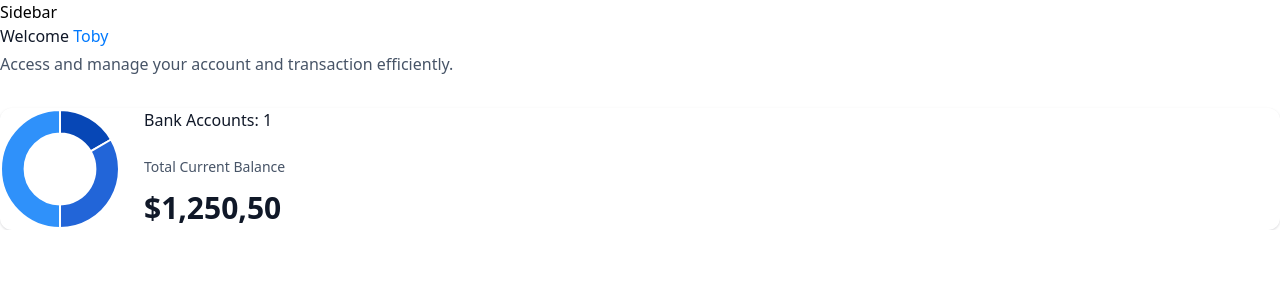
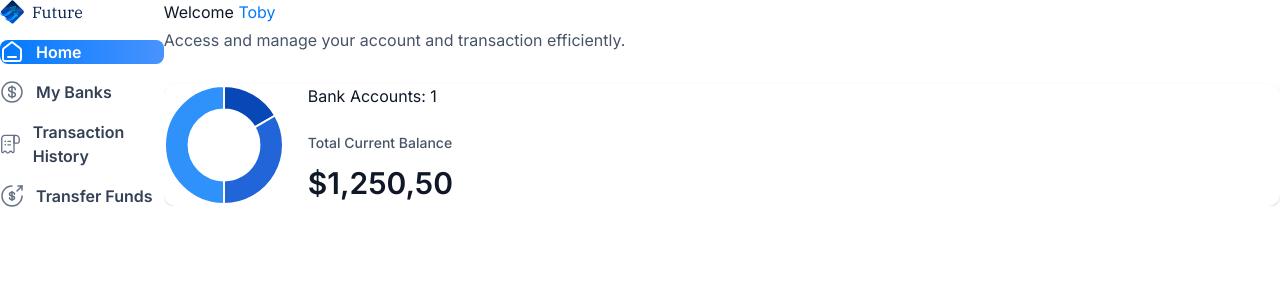
Before and after one commit to moonbek007/online-banking-app, a Next.js app: page / in a window 1280 px wide. Shown: the top 300 px of the page. Built offline with nearby package versions, Linux system fonts and the light colour scheme.

Commit message:
feat: Add Sidebar and MobileNavbar to Dashboard

```diff
--- a/app/(root)/layout.tsx
+++ b/app/(root)/layout.tsx
@@ -1,12 +1,26 @@
+import MobileNavbar from "@/components/MobileNavbar"
+import Sidebar from "@/components/Sidebar"
+import Image from "next/image"
+
 export default function RootLayout({
   children,
 }: Readonly<{
   children: React.ReactNode
 }>) {
+  const loggedIn = { firstName: "Jason", lastName: "Todd" }
   return (
-    <main>
-        Sidebar
+    <main className="flex h-screen w-full font-inter">
+      <Sidebar user={loggedIn} />
+
+      <div className="flex size-full flex-col">
+        <div className="root-layout">
+          <Image src="/icons/logo.svg" alt="menu icon" width={30} height={30} />
+          <div>
+            <MobileNavbar user={loggedIn} />
+          </div>
+        </div>
         {children}
+      </div>
     </main>
   )
 }
--- /dev/null
+++ b/components/MobileNavbar.tsx
@@ -0,0 +1,95 @@
+"use client"
+
+import {
+  Sheet,
+  SheetClose,
+  SheetContent,
+  SheetDescription,
+  SheetHeader,
+  SheetTitle,
+  SheetTrigger,
+} from "@/components/ui/sheet"
+import { sidebarLinks } from "@/constants"
+import { cn } from "@/lib/utils"
+import Image from "next/image"
+import Link from "next/link"
+import { usePathname } from "next/navigation"
+
+const MobileNavbar = ({ user }: MobileNavbarProps) => {
+  const pathName = usePathname()
+  return (
+    <section className="w-full max-w-[264px]">
+      <Sheet>
+        <SheetTrigger>
+          <Image
+            src="/icons/hamburger.svg"
+            alt="menu"
+            className="cursor-pointer"
+            width={30}
+            height={30}
+          />
+        </SheetTrigger>
+        <SheetContent className="border-none bg-white">
+          <Link
+            href="/"
+            className="flex cursor-pointer items-center gap-1 px-4"
+          >
+            <Image
+              src="/icons/logo.svg"
+              alt="Future logo"
+              width={34}
+              height={34}
+            />
+            <h1 className="font-ibm-plex-serif text-26 font-bold text-black-1">
+              Future
+            </h1>
+          </Link>
+          <div className="mobilenav-sheet">
+            <SheetClose>
+              <nav className="flex h-full flex-col gap-6 pt-16 text-white">
+                {sidebarLinks.map((link) => {
+                  const isActive =
+                    pathName === link.route ||
+                    pathName.startsWith(`${link.route}`)
+                  return (
+                    <SheetClose key={link.route}>
+                      <Link
+                        href={link.route}
+                        key={link.label}
+                        className={cn("mobilenav-sheet_close w-full", {
+                          "bg-bank-gradient": isActive,
+                        })}
+                      >
+                        <Image
+                          src={link.imgURL}
+                          alt={link.label}
+                          width={20}
+                          height={20}
+                          className={cn({
+                            "brightness-[3] invert-0": isActive,
+                          })}
+                        />
+                        <p
+                          className={cn("text-16 font-semibold text-black-2", {
+                            "text-white": isActive,
+                          })}
+                        >
+                          {link.label}
+                        </p>
+                      </Link>
+                    </SheetClose>
+                  )
+                })}
+
+                {/* USER */}
+              </nav>
+            </SheetClose>
+            {/* Footer */}
+          </div>
+        </SheetContent>
+      </Sheet>
+    </section>
+  )
+}
+
+export default MobileNavbar
--- /dev/null
+++ b/components/Sidebar.tsx
@@ -0,0 +1,56 @@
+"use client"
+
+import { sidebarLinks } from "@/constants"
+import { cn } from "@/lib/utils"
+import Image from "next/image"
+import Link from "next/link"
+import { usePathname } from "next/navigation"
+
+const Sidebar = ({ user }: SiderbarProps) => {
+  const pathName = usePathname()
+
+  return (
+    <section className="sidebar">
+      <nav className="flex flex-col gap-4">
+        <Link href="/" className="mb-12 flex cursor-pointer items-center gap-2">
+          <Image
+            src="/icons/logo.svg"
+            alt="Future logo"
+            width={34}
+            height={34}
+            className="size-[24px] max-xl:size-14"
+          />
+          <h1 className="sidebar-logo">Future</h1>
+        </Link>
+        {sidebarLinks.map((link) => {
+          const isActive =
+            pathName === link.route || pathName.startsWith(`${link.route}`)
+          return (
+            <Link
+              href={link.route}
+              key={link.label}
+              className={cn("sidebar-link", { "bg-bank-gradient": isActive })}
+            >
+              <div className="relative size-6">
+                <Image
+                  src={link.imgURL}
+                  alt={link.label}
+                  fill
+                  className={cn({ "brightness-[3] invert-0": isActive })}
+                />
+              </div>
+              <p className={cn("sidebar-label", { "!text-white": isActive })}>
+                {link.label}
+              </p>
+            </Link>
+          )
+        })}
+
+        {/* USER */}
+      </nav>
+      {/* FOOTER */}
+    </section>
+  )
+}
+
+export default Sidebar
--- /dev/null
+++ b/components/ui/sheet.tsx
@@ -0,0 +1,138 @@
+"use client"
+
+import * as React from "react"
+import { Dialog as SheetPrimitive } from "@base-ui/react/dialog"
+
+import { cn } from "@/lib/utils"
+import { Button } from "@/components/ui/button"
+import { XIcon } from "lucide-react"
+
+function Sheet({ ...props }: SheetPrimitive.Root.Props) {
+  return <SheetPrimitive.Root data-slot="sheet" {...props} />
+}
+
+function SheetTrigger({ ...props }: SheetPrimitive.Trigger.Props) {
+  return <SheetPrimitive.Trigger data-slot="sheet-trigger" {...props} />
+}
+
+function SheetClose({ ...props }: SheetPrimitive.Close.Props) {
+  return <SheetPrimitive.Close data-slot="sheet-close" {...props} />
+}
+
+function SheetPortal({ ...props }: SheetPrimitive.Portal.Props) {
+  return <SheetPrimitive.Portal data-slot="sheet-portal" {...props} />
+}
+
+function SheetOverlay({ className, ...props }: SheetPrimitive.Backdrop.Props) {
+  return (
+    <SheetPrimitive.Backdrop
+      data-slot="sheet-overlay"
+      className={cn(
+        "fixed inset-0 z-50 bg-black/10 transition-opacity duration-150 data-ending-style:opacity-0 data-starting-style:opacity-0 supports-backdrop-filter:backdrop-blur-xs",
+        className
+      )}
+      {...props}
+    />
+  )
+}
+
+function SheetContent({
+  className,
+  children,
+  side = "right",
+  showCloseButton = true,
+  ...props
+}: SheetPrimitive.Popup.Props & {
+  side?: "top" | "right" | "bottom" | "left"
+  showCloseButton?: boolean
+}) {
+  return (
+    <SheetPortal>
+      <SheetOverlay />
+      <SheetPrimitive.Popup
+        data-slot="sheet-content"
+        data-side={side}
+        className={cn(
+          "fixed z-50 flex flex-col gap-4 bg-popover bg-clip-padding text-sm text-popover-foreground shadow-lg transition duration-200 ease-in-out data-ending-style:opacity-0 data-starting-style:opacity-0 data-[side=bottom]:inset-x-0 data-[side=bottom]:bottom-0 data-[side=bottom]:h-auto data-[side=bottom]:border-t data-[side=bottom]:data-ending-style:translate-y-[2.5rem] data-[side=bottom]:data-starting-style:translate-y-[2.5rem] data-[side=left]:inset-y-0 data-[side=left]:left-0 data-[side=left]:h-full data-[side=left]:w-3/4 data-[side=left]:border-r data-[side=left]:data-ending-style:translate-x-[-2.5rem] data-[side=left]:data-starting-style:translate-x-[-2.5rem] data-[side=right]:inset-y-0 data-[side=right]:right-0 data-[side=right]:h-full data-[side=right]:w-3/4 data-[side=right]:border-l data-[side=right]:data-ending-style:translate-x-[2.5rem] data-[side=right]:data-starting-style:translate-x-[2.5rem] data-[side=top]:inset-x-0 data-[side=top]:top-0 data-[side=top]:h-auto data-[side=top]:border-b data-[side=top]:data-ending-style:translate-y-[-2.5rem] data-[side=top]:data-starting-style:translate-y-[-2.5rem] data-[side=left]:sm:max-w-sm data-[side=right]:sm:max-w-sm",
+          className
+        )}
+        {...props}
+      >
+        {children}
+        {showCloseButton && (
+          <SheetPrimitive.Close
+            data-slot="sheet-close"
+            render={
+              <Button
+                variant="ghost"
+                className="absolute top-3 right-3"
+                size="icon-sm"
+              />
+            }
+          >
+            <XIcon
+            />
+            <span className="sr-only">Close</span>
+          </SheetPrimitive.Close>
+        )}
+      </SheetPrimitive.Popup>
+    </SheetPortal>
+  )
+}
+
+function SheetHeader({ className, ...props }: React.ComponentProps<"div">) {
+  return (
+    <div
+      data-slot="sheet-header"
+      className={cn("flex flex-col gap-0.5 p-4", className)}
+      {...props}
+    />
+  )
+}
+
+function SheetFooter({ className, ...props }: React.ComponentProps<"div">) {
+  return (
+    <div
+      data-slot="sheet-footer"
+      className={cn("mt-auto flex flex-col gap-2 p-4", className)}
+      {...props}
+    />
+  )
+}
+
+function SheetTitle({ className, ...props }: SheetPrimitive.Title.Props) {
+  return (
+    <SheetPrimitive.Title
+      data-slot="sheet-title"
+      className={cn(
+        "text-base font-medium text-foreground",
+        className
+      )}
+      {...props}
+    />
+  )
+}
+
+function SheetDescription({
+  className,
+  ...props
+}: SheetPrimitive.Description.Props) {
+  return (
+    <SheetPrimitive.Description
+      data-slot="sheet-description"
+      className={cn("text-sm text-muted-foreground", className)}
+      {...props}
+    />
+  )
+}
+
+export {
+  Sheet,
+  SheetTrigger,
+  SheetClose,
+  SheetContent,
+  SheetHeader,
+  SheetFooter,
+  SheetTitle,
+  SheetDescription,
+}
--- a/types/index.d.ts
+++ b/types/index.d.ts
@@ -1,186 +1,182 @@
 /* eslint-disable no-unused-vars */
 
 declare type SearchParamProps = {
-  params: { [key: string]: string };
-  searchParams: { [key: string]: string | string[] | undefined };
-};
+  params: { [key: string]: string }
+  searchParams: { [key: string]: string | string[] | undefined }
+}
 
 // ========================================
 
 declare type SignUpParams = {
-  firstName: string;
-  lastName: string;
-  address1: string;
-  city: string;
-  state: string;
-  postalCode: string;
-  dateOfBirth: string;
-  ssn: string;
-  email: string;
-  password: string;
-};
+  firstName: string
+  lastName: string
+  address1: string
+  city: string
+  state: string
+  postalCode: string
+  dateOfBirth: string
+  ssn: string
+  email: string
+  password: string
+}
 
 declare type LoginUser = {
-  email: string;
-  password: string;
-};
+  email: string
+  password: string
+}
 
 declare type User = {
-  $id: string;
-  email: string;
-  userId: string;
-  dwollaCustomerUrl: string;
-  dwollaCustomerId: string;
-  firstName: string;
-  lastName: string;
-  name: string;
-  address1: string;
-  city: string;
-  state: string;
-  postalCode: string;
-  dateOfBirth: string;
-  ssn: string;
-};
+  $id: string
+  email: string
+  userId: string
+  dwollaCustomerUrl: string
+  dwollaCustomerId: string
+  firstName: string
+  lastName: string
+  name: string
+  address1: string
+  city: string
+  state: string
+  postalCode: string
+  dateOfBirth: string
+  ssn: string
+}
 
 declare type NewUserParams = {
-  userId: string;
-  email: string;
-  name: string;
-  password: string;
-};
+  userId: string
+  email: string
+  name: string
+  password: string
+}
 
 declare type Account = {
-  id: string;
-  availableBalance: number;
-  currentBalance: number;
-  officialName: string;
-  mask: string;
-  institutionId: string;
-  name: string;
-  type: string;
-  subtype: string;
-  appwriteItemId: string;
-  shareableId: string;
-};
+  id: string
+  availableBalance: number
+  currentBalance: number
+  officialName: string
+  mask: string
+  institutionId: string
+  name: string
+  type: string
+  subtype: string
+  appwriteItemId: string
+  shareableId: string
+}
 
 declare type Transaction = {
-  id: string;
-  $id: string;
-  name: string;
-  paymentChannel: string;
-  type: string;
-  accountId: string;
-  amount: number;
-  pending: boolean;
-  category: string;
-  date: string;
-  image: string;
-  type: string;
-  $createdAt: string;
-  channel: string;
-  senderBankId: string;
-  receiverBankId: string;
-};
+  id: string
+  $id: string
+  name: string
+  paymentChannel: string
+  type: string
+  accountId: string
+  amount: number
+  pending: boolean
+  category: string
+  date: string
+  image: string
+  type: string
+  $createdAt: string
+  channel: string
+  senderBankId: string
+  receiverBankId: string
+}
 
 declare type Bank = {
-  $id: string;
-  accountId: string;
-  bankId: string;
-  accessToken: string;
-  fundingSourceUrl: string;
-  userId: string;
-  shareableId: string;
-};
+  $id: string
+  accountId: string
+  bankId: string
+  accessToken: string
+  fundingSourceUrl: string
+  userId: string
+  shareableId: string
+}
 
 declare type AccountTypes =
-  | "depository"
-  | "credit"
-  | "loan "
-  | "investment"
-  | "other";
+  "depository" | "credit" | "loan " | "investment" | "other"
 
-declare type Category = "Food and Drink" | "Travel" | "Transfer";
+declare type Category = "Food and Drink" | "Travel" | "Transfer"
 
 declare type CategoryCount = {
-  name: string;
-  count: number;
-  totalCount: number;
-};
+  name: string
+  count: number
+  totalCount: number
+}
 
 declare type Receiver = {
-  firstName: string;
-  lastName: string;
-};
+  firstName: string
+  lastName: string
+}
 
 declare type TransferParams = {
-  sourceFundingSourceUrl: string;
-  destinationFundingSourceUrl: string;
-  amount: string;
-};
+  sourceFundingSourceUrl: string
+  destinationFundingSourceUrl: string
+  amount: string
+}
 
 declare type AddFundingSourceParams = {
-  dwollaCustomerId: string;
-  processorToken: string;
-  bankName: string;
-};
+  dwollaCustomerId: string
+  processorToken: string
+  bankName: string
+}
 
 declare type NewDwollaCustomerParams = {
-  firstName: string;
-  lastName: string;
-  email: string;
-  type: string;
-  address1: string;
-  city: string;
-  state: string;
-  postalCode: string;
-  dateOfBirth: string;
-  ssn: string;
-};
+  firstName: string
+  lastName: string
+  email: string
+  type: string
+  address1: string
+  city: string
+  state: string
+  postalCode: string
+  dateOfBirth: string
+  ssn: string
+}
 
 declare interface AnimatedCounterProps {
-  amount: number;
+  amount: number
 }
 
 declare interface CreditCardProps {
-  account: Account;
-  userName: string;
-  showBalance?: boolean;
+  account: Account
+  userName: string
+  showBalance?: boolean
 }
 
 declare interface BankInfoProps {
-  account: Account;
-  appwriteItemId?: string;
-  type: "full" | "card";
+  account: Account
+  appwriteItemId?: string
+  type: "full" | "card"
 }
 
 declare interface HeaderBoxProps {
-  type?: "title" | "greeting";
-  title: string;
-  subtext: string;
-  user?: string;
+  type?: "title" | "greeting"
+  title: string
+  subtext: string
+  user?: string
 }
 
-declare interface MobileNavProps {
-  user: User;
+declare interface MobileNavbarProps {
+  user: User
 }
 
 declare interface PageHeaderProps {
-  topTitle: string;
-  bottomTitle: string;
-  topDescription: string;
-  bottomDescription: string;
-  connectBank?: boolean;
+  topTitle: string
+  bottomTitle: string
+  topDescription: string
+  bottomDescription: string
+  connectBank?: boolean
 }
 
 declare interface PaginationProps {
-  page: number;
-  totalPages: number;
+  page: number
+  totalPages: number
 }
 
 declare interface PlaidLinkProps {
-  user: User;
-  variant?: "primary" | "ghost";
-  dwollaCustomerId?: string;
+  user: User
+  variant?: "primary" | "ghost"
+  dwollaCustomerId?: string
 }
 
 // declare type User = sdk.Models.Document & {
@@ -193,142 +189,142 @@ declare interface PlaidLinkProps {
 // };
 
 declare interface AuthFormProps {
-  type: "sign-in" | "sign-up";
+  type: "sign-in" | "sign-up"
 }
 
 declare interface BankDropdownProps {
-  accounts: Account[];
-  setValue?: UseFormSetValue<any>;
-  otherStyles?: string;
+  accounts: Account[]
+  setValue?: UseFormSetValue<any>
+  otherStyles?: string
 }
 
 declare interface BankTabItemProps {
-  account: Account;
-  appwriteItemId?: string;
+  account: Account
+  appwriteItemId?: string
 }
 
 declare interface TotalBalanceBoxProps {
-  accounts: Account[];
-  totalBanks: number;
-  totalCurrentBalance: number;
+  accounts: Account[]
+  totalBanks: number
+  totalCurrentBalance: number
 }
 
 declare interface FooterProps {
-  user: User;
-  type?: 'mobile' | 'desktop'
+  user: User
+  type?: "mobile" | "desktop"
 }
 
 declare interface RightSidebarProps {
-  user: User;
-  transactions: Transaction[];
-  banks: Bank[] & Account[];
+  user: User
+  transactions: Transaction[]
+  banks: Bank[] & Account[]
 }
 
 declare interface SiderbarProps {
-  user: User;
+  user: User
 }
 
 declare interface RecentTransactionsProps {
-  accounts: Account[];
-  transactions: Transaction[];
-  appwriteItemId: string;
-  page: number;
+  accounts: Account[]
+  transactions: Transaction[]
+  appwriteItemId: string
+  page: number
 }
 
 declare interface TransactionHistoryTableProps {
-  transactions: Transaction[];
-  page: number;
+  transactions: Transaction[]
+  page: number
 }
 
 declare interface CategoryBadgeProps {
-  category: string;
+  category: string
 }
 
 declare interface TransactionTableProps {
-  transactions: Transaction[];
+  transactions: Transaction[]
 }
 
 declare interface CategoryProps {
-  category: CategoryCount;
+  category: CategoryCount
 }
 
 declare interface DoughnutChartProps {
-  accounts: Account[];
+  accounts: Account[]
 }
 
 declare interface PaymentTransferFormProps {
-  accounts: Account[];
+  accounts: Account[]
 }
 
 // Actions
 declare interface getAccountsProps {
-  userId: string;
+  userId: string
 }
 
 declare interface getAccountProps {
-  appwriteItemId: string;
+  appwriteItemId: string
 }
 
 declare interface getInstitutionProps {
-  institutionId: string;
+  institutionId: string
 }
 
 declare interface getTransactionsProps {
-  accessToken: string;
+  accessToken: string
 }
 
 declare interface CreateFundingSourceOptions {
-  customerId: string; // Dwolla Customer ID
-  fundingSourceName: string; // Dwolla Funding Source Name
-  plaidToken: string; // Plaid Account Processor Token
-  _links: object; // Dwolla On Demand Authorization Link
+  customerId: string // Dwolla Customer ID
+  fundingSourceName: string // Dwolla Funding Source Name
+  plaidToken: string // Plaid Account Processor Token
+  _links: object // Dwolla On Demand Authorization Link
 }
 
 declare interface CreateTransactionProps {
-  name: string;
-  amount: string;
-  senderId: string;
-  senderBankId: string;
-  receiverId: string;
-  receiverBankId: string;
-  email: string;
+  name: string
+  amount: string
+  senderId: string
+  senderBankId: string
+  receiverId: string
+  receiverBankId: string
+  email: string
 }
 
 declare interface getTransactionsByBankIdProps {
-  bankId: string;
+  bankId: string
 }
 
 declare interface signInProps {
-  email: string;
-  password: string;
+  email: string
+  password: string
 }
 
 declare interface getUserInfoProps {
-  userId: string;
+  userId: string
 }
 
 declare interface exchangePublicTokenProps {
-  publicToken: string;
-  user: User;
+  publicToken: string
+  user: User
 }
 
 declare interface createBankAccountProps {
-  accessToken: string;
-  userId: string;
-  accountId: string;
-  bankId: string;
-  fundingSourceUrl: string;
-  shareableId: string;
+  accessToken: string
+  userId: string
+  accountId: string
+  bankId: string
+  fundingSourceUrl: string
+  shareableId: string
 }
 
 declare interface getBanksProps {
-  userId: string;
+  userId: string
 }
 
 declare interface getBankProps {
-  documentId: string;
+  documentId: string
 }
 
 declare interface getBankByAccountIdProps {
-  accountId: string;
+  accountId: string
 }
```
